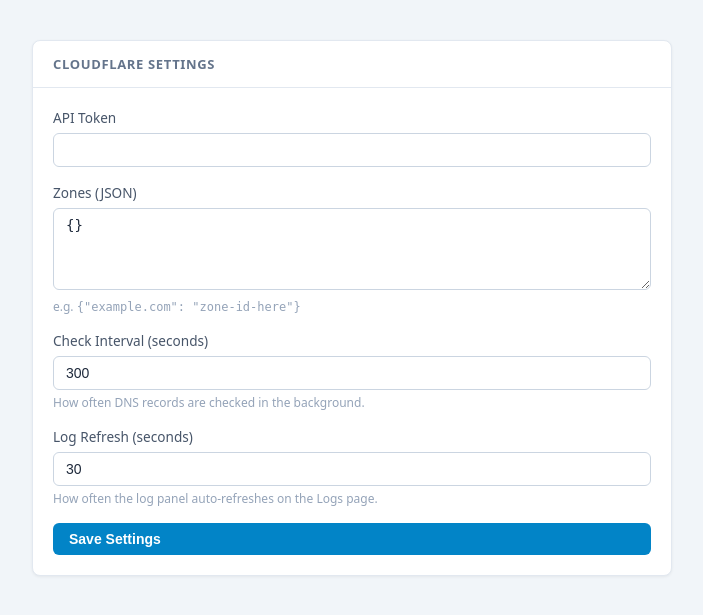
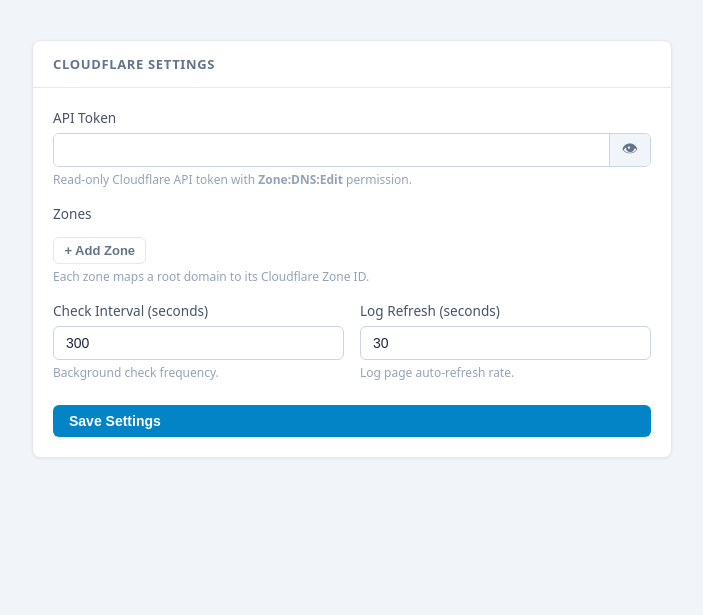
Before and after one commit to Beejeex/cloudflare-ddns-ui, a FastAPI app: page /settings in a window 1280 px wide. Shown: the part 56-671 px from the top of the page, without its empty margins (32-735 px from the left). Run offline with FastAPI, Linux system fonts and the light colour scheme; data comes from the database, SQL or seed files in the repository; parts of the project's set-up code (start-up, migrations or seed data) failed here and were passed over; some libraries are stand-ins or nearby versions.

Commit message:
feat(settings): replace JSON textareas with friendly UI
- API token: password input with show/hide eye toggle
- Zones: dynamic key-value table (Domain + Zone ID rows)
  - Add row button, per-row remove button, column headers shown only when rows exist
  - Serialised back to the existing JSON hidden field on htmx:configRequest
- Intervals: side-by-side 2-column grid instead of stacked
- No backend changes; zones still submitted as JSON string

```diff
--- a/templates/settings.html
+++ b/templates/settings.html
@@ -12,40 +12,212 @@
 
     <div id="config-status"></div>
 
-    <form hx-post="/update-config"
+    <form id="settings-form"
+          hx-post="/update-config"
           hx-target="#config-status"
           hx-swap="innerHTML">
 
+      {# ---- API Token ---- #}
       <div class="form-group">
         <label for="api_token">API Token</label>
+        <div class="input-addon">
           <input type="password" id="api_token" name="api_token"
                  value="{{ api_token }}" autocomplete="current-password" required>
+          <button type="button" class="addon-btn" id="token-toggle"
+                  title="Show / hide token" aria-label="Toggle token visibility">
+            <span id="token-eye">&#128065;</span>
+          </button>
+        </div>
+        <small>Read-only Cloudflare API token with <strong>Zone:DNS:Edit</strong> permission.</small>
       </div>
 
+      {# ---- Zones ---- #}
       <div class="form-group">
-        <label for="zones">Zones (JSON)</label>
-        <textarea id="zones" name="zones" rows="4" required>{{ zones }}</textarea>
-        <small>e.g. <code>{"example.com": "zone-id-here"}</code></small>
+        <label>Zones</label>
+        {# Hidden field that gets serialised by JS before submit #}
+        <input type="hidden" id="zones" name="zones" value="{{ zones }}" required>
+
+        <div id="zones-rows" style="display:flex; flex-direction:column; gap:0.5rem;">
+          {# Rows are injected by JS on load #}
         </div>
 
-      <div class="form-group">
+        <button type="button" id="add-zone-btn"
+                class="btn btn-ghost btn-sm mt-1" style="margin-top:0.5rem;">
+          + Add Zone
+        </button>
+        <small>Each zone maps a root domain to its Cloudflare Zone ID.</small>
+      </div>
+
+      {# ---- Intervals ---- #}
+      <div style="display:grid; grid-template-columns:1fr 1fr; gap:1rem;">
+        <div class="form-group" style="margin-bottom:0;">
           <label for="interval">Check Interval (seconds)</label>
           <input type="number" id="interval" name="interval"
                  value="{{ interval }}" min="30">
-        <small>How often DNS records are checked in the background.</small>
+          <small>Background check frequency.</small>
         </div>
 
-      <div class="form-group">
+        <div class="form-group" style="margin-bottom:0;">
           <label for="refresh">Log Refresh (seconds)</label>
           <input type="number" id="refresh" name="refresh"
                  value="{{ refresh }}" min="5">
-        <small>How often the log panel auto-refreshes on the Logs page.</small>
+          <small>Log page auto-refresh rate.</small>
+        </div>
       </div>
 
+      <div style="margin-top:1.5rem;">
         <button type="submit" class="btn btn-primary w-full">Save Settings</button>
+      </div>
     </form>
 
   </div>
 </div>
 
 {% endblock %}
+
+{% block scripts %}
+<style>
+  .input-addon {
+    display: flex;
+    border: 1px solid #cbd5e1;
+    border-radius: 0.375rem;
+    overflow: hidden;
+  }
+  .input-addon input {
+    flex: 1;
+    border: none;
+    border-radius: 0;
+  }
+  .input-addon input:focus {
+    box-shadow: none;
+    outline: none;
+  }
+  .input-addon:focus-within {
+    border-color: #0284c7;
+    box-shadow: 0 0 0 3px rgba(2,132,199,0.15);
+  }
+  .addon-btn {
+    background: #f1f5f9;
+    border: none;
+    border-left: 1px solid #cbd5e1;
+    padding: 0 0.75rem;
+    cursor: pointer;
+    font-size: 1rem;
+    color: #64748b;
+    transition: background 0.15s;
+  }
+  .addon-btn:hover { background: #e2e8f0; }
+
+  .zone-row {
+    display: grid;
+    grid-template-columns: 1fr 1fr auto;
+    gap: 0.5rem;
+    align-items: center;
+  }
+  .zone-row input {
+    margin: 0;
+  }
+  .zone-row .zone-id-input {
+    font-family: ui-monospace, monospace;
+    font-size: 0.8rem;
+  }
+  .zone-remove {
+    padding: 0.3rem 0.6rem;
+    color: #dc2626;
+    border-color: #fecaca;
+  }
+  .zone-remove:hover { background: #fee2e2; }
+
+  .zone-header {
+    display: grid;
+    grid-template-columns: 1fr 1fr auto;
+    gap: 0.5rem;
+    margin-bottom: 0.25rem;
+  }
+  .zone-header span {
+    font-size: 0.75rem;
+    font-weight: 600;
+    text-transform: uppercase;
+    letter-spacing: 0.05em;
+    color: #64748b;
+    padding: 0 0.1rem;
+  }
+</style>
+<script>
+(function () {
+  /* ---- Token show/hide ---- */
+  const tokenInput  = document.getElementById('api_token');
+  const tokenToggle = document.getElementById('token-toggle');
+  const tokenEye    = document.getElementById('token-eye');
+  tokenToggle.addEventListener('click', function () {
+    const show = tokenInput.type === 'password';
+    tokenInput.type = show ? 'text' : 'password';
+    tokenEye.innerHTML = show ? '&#128064;' : '&#128065;';
+  });
+
+  /* ---- Zone rows ---- */
+  const zonesInput = document.getElementById('zones');
+  const container  = document.getElementById('zones-rows');
+  const addBtn     = document.getElementById('add-zone-btn');
+
+  function makeHeader() {
+    const hdr = document.createElement('div');
+    hdr.className = 'zone-header';
+    hdr.id = 'zone-header';
+    hdr.innerHTML = '<span>Domain</span><span>Zone ID</span><span></span>';
+    return hdr;
+  }
+
+  function makeRow(domain, zoneId) {
+    const row = document.createElement('div');
+    row.className = 'zone-row';
+    row.innerHTML =
+      '<input type="text" placeholder="example.com" value="' + escAttr(domain) + '" class="zone-domain">' +
+      '<input type="text" placeholder="abc123..." value="' + escAttr(zoneId) + '" class="zone-id-input">' +
+      '<button type="button" class="btn btn-ghost btn-sm zone-remove" title="Remove">&#x2715;</button>';
+    row.querySelector('.zone-remove').addEventListener('click', function () {
+      row.remove();
+      toggleHeader();
+    });
+    return row;
+  }
+
+  function toggleHeader() {
+    const existing = document.getElementById('zone-header');
+    const hasRows  = container.querySelector('.zone-row') !== null;
+    if (hasRows && !existing) container.insertBefore(makeHeader(), container.firstChild);
+    if (!hasRows && existing) existing.remove();
+  }
+
+  function escAttr(s) {
+    return String(s).replace(/&/g, '&amp;').replace(/"/g, '&quot;');
+  }
+
+  /* Seed rows from existing zones JSON */
+  try {
+    const zones = JSON.parse(zonesInput.value || '{}');
+    Object.entries(zones).forEach(function ([domain, id]) {
+      container.appendChild(makeRow(domain, id));
+    });
+    toggleHeader();
+  } catch (e) { /* ignore invalid JSON */ }
+
+  addBtn.addEventListener('click', function () {
+    container.appendChild(makeRow('', ''));
+    toggleHeader();
+  });
+
+  /* Serialise rows → hidden input before HTMX sends the request */
+  document.getElementById('settings-form').addEventListener('htmx:configRequest', function (evt) {
+    const obj = {};
+    container.querySelectorAll('.zone-row').forEach(function (row) {
+      const domain = row.querySelector('.zone-domain').value.trim();
+      const id     = row.querySelector('.zone-id-input').value.trim();
+      if (domain && id) obj[domain] = id;
+    });
+    zonesInput.value = JSON.stringify(obj);
+    evt.detail.parameters['zones'] = zonesInput.value;
+  });
+}());
+</script>
+{% endblock %}
```
Lines whose indentation alone changed are shown as unchanged.
